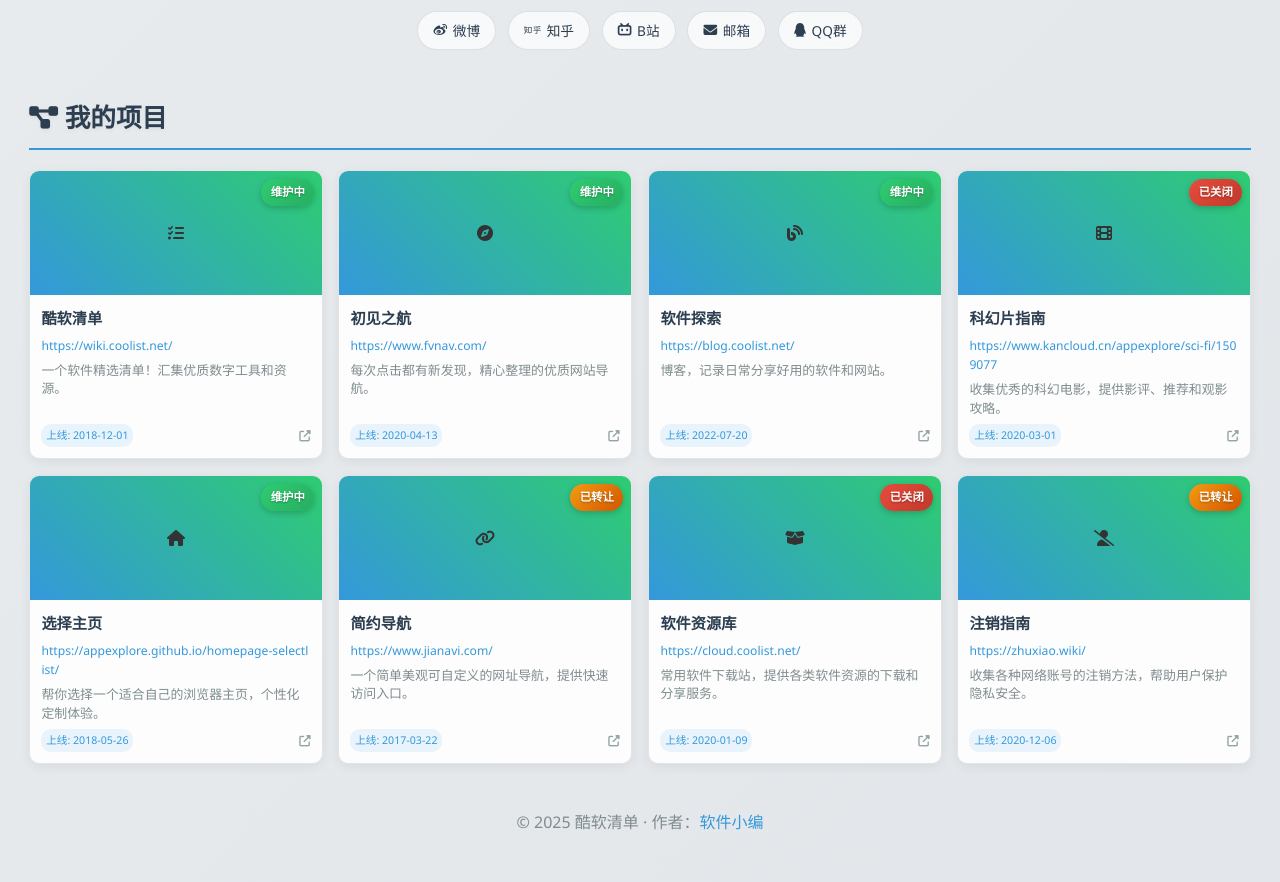
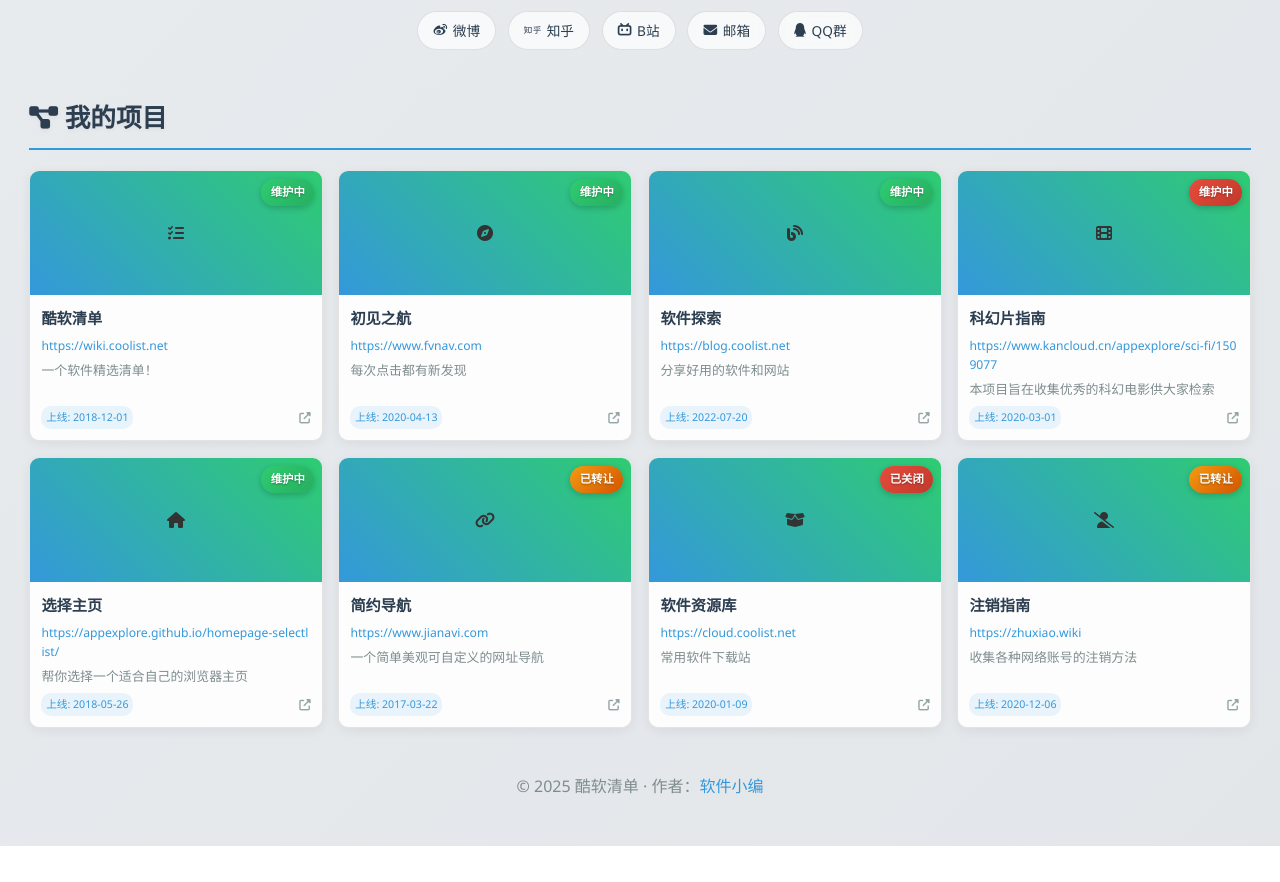
Before and after one commit to appexplore/coolist-homepage, a plain HTML site: page index.html in a window 1280 px wide. Shown: the part 160-1042 px from the top of the page. After the commit the page ends 1006 px from the top, so only its background shows below. Drawn offline with Linux system fonts and the light colour scheme.

Commit message:
Update index.html

```diff
--- a/index.html
+++ b/index.html
@@ -527,7 +527,7 @@
                     <div class="logo">
                         <!-- 修改这里：用 img 标签替换原来的 i 标签 -->
                         <!-- src 应该指向你的 favicon.ico 文件的实际路径 -->
-                        <img src="/favicon.ico" alt="Logo" class="logo-favicon">
+                        <img src="https://www.coolist.net/favicon.ico" alt="Logo" class="logo-favicon">
                     </div>
                 </div>
                 <h1>酷软清单</h1>
@@ -561,11 +561,11 @@
                 <div class="project-screenshot">
                     <i class="fas fa-list-check"></i>
                 </div>
-                <div class="project-status status-active">维护中</div> <!-- 改为 维护中 -->
+                <div class="project-status status-active">维护中</div>
                 <div class="project-content">
                     <h3 class="project-title">酷软清单</h3>
-                    <a href="https://wiki.coolist.net/" target="_blank" class="project-url">https://wiki.coolist.net/</a>
-                    <p class="project-description">一个软件精选清单！汇集优质数字工具和资源。</p>
+                    <a href="https://wiki.coolist.net/" target="_blank" class="project-url">https://wiki.coolist.net</a>
+                    <p class="project-description">一个软件精选清单！</p>
                     <div class="project-meta">
                         <span class="launch-date">上线: 2018-12-01</span>
                         <i class="fas fa-external-link-alt"></i>
@@ -578,11 +578,11 @@
                 <div class="project-screenshot">
                     <i class="fas fa-compass"></i>
                 </div>
-                <div class="project-status status-active">维护中</div> <!-- 改为 维护中 -->
+                <div class="project-status status-active">维护中</div>
                 <div class="project-content">
                     <h3 class="project-title">初见之航</h3>
-                    <a href="https://www.fvnav.com/" target="_blank" class="project-url">https://www.fvnav.com/</a>
-                    <p class="project-description">每次点击都有新发现，精心整理的优质网站导航。</p>
+                    <a href="https://www.fvnav.com/" target="_blank" class="project-url">https://www.fvnav.com</a>
+                    <p class="project-description">每次点击都有新发现</p>
                     <div class="project-meta">
                         <span class="launch-date">上线: 2020-04-13</span>
                         <i class="fas fa-external-link-alt"></i>
@@ -595,11 +595,11 @@
                 <div class="project-screenshot">
                     <i class="fas fa-blog"></i>
                 </div>
-                <div class="project-status status-active">维护中</div> <!-- 改为 维护中 -->
+                <div class="project-status status-active">维护中</div>
                 <div class="project-content">
                     <h3 class="project-title">软件探索</h3>
-                    <a href="https://blog.coolist.net/" target="_blank" class="project-url">https://blog.coolist.net/</a>
-                    <p class="project-description">博客，记录日常分享好用的软件和网站。</p>
+                    <a href="https://blog.coolist.net/" target="_blank" class="project-url">https://blog.coolist.net</a>
+                    <p class="project-description">分享好用的软件和网站</p>
                     <div class="project-meta">
                         <span class="launch-date">上线: 2022-07-20</span>
                         <i class="fas fa-external-link-alt"></i>
@@ -612,11 +612,11 @@
                 <div class="project-screenshot">
                     <i class="fas fa-film"></i>
                 </div>
-                <div class="project-status status-closed">已关闭</div> <!-- 原本就是 关闭/已关闭 -->
+                <div class="project-status status-closed">维护中</div>
                 <div class="project-content">
                     <h3 class="project-title">科幻片指南</h3>
                     <a href="https://www.kancloud.cn/appexplore/sci-fi/1509077" target="_blank" class="project-url">https://www.kancloud.cn/appexplore/sci-fi/1509077</a>
-                    <p class="project-description">收集优秀的科幻电影，提供影评、推荐和观影攻略。</p>
+                    <p class="project-description">本项目旨在收集优秀的科幻电影供大家检索</p>
                     <div class="project-meta">
                         <span class="launch-date">上线: 2020-03-01</span>
                         <i class="fas fa-external-link-alt"></i>
@@ -629,11 +629,11 @@
                 <div class="project-screenshot">
                     <i class="fas fa-house"></i>
                 </div>
-                <div class="project-status status-active">维护中</div> <!-- 改为 维护中 -->
+                <div class="project-status status-active">维护中</div>
                 <div class="project-content">
                     <h3 class="project-title">选择主页</h3>
                     <a href="https://appexplore.github.io/homepage-selectlist/" target="_blank" class="project-url">https://appexplore.github.io/homepage-selectlist/</a>
-                    <p class="project-description">帮你选择一个适合自己的浏览器主页，个性化定制体验。</p>
+                    <p class="project-description">帮你选择一个适合自己的浏览器主页</p>
                     <div class="project-meta">
                         <span class="launch-date">上线: 2018-05-26</span>
                         <i class="fas fa-external-link-alt"></i>
@@ -646,11 +646,11 @@
                 <div class="project-screenshot">
                     <i class="fas fa-link"></i>
                 </div>
-                <div class="project-status status-transferred">已转让</div> <!-- 改为 已转让 -->
+                <div class="project-status status-transferred">已转让</div>
                 <div class="project-content">
                     <h3 class="project-title">简约导航</h3>
-                    <a href="https://www.jianavi.com/" target="_blank" class="project-url">https://www.jianavi.com/</a>
-                    <p class="project-description">一个简单美观可自定义的网址导航，提供快速访问入口。</p>
+                    <a href="https://www.jianavi.com/" target="_blank" class="project-url">https://www.jianavi.com</a>
+                    <p class="project-description">一个简单美观可自定义的网址导航</p>
                     <div class="project-meta">
                         <span class="launch-date">上线: 2017-03-22</span>
                         <i class="fas fa-external-link-alt"></i>
@@ -663,11 +663,11 @@
                 <div class="project-screenshot">
                     <i class="fas fa-box-open"></i>
                 </div>
-                <div class="project-status status-closed">已关闭</div> <!-- 原本就是 关闭/已关闭 -->
+                <div class="project-status status-closed">已关闭</div>
                 <div class="project-content">
                     <h3 class="project-title">软件资源库</h3>
-                    <a href="https://cloud.coolist.net/" target="_blank" class="project-url">https://cloud.coolist.net/</a>
-                    <p class="project-description">常用软件下载站，提供各类软件资源的下载和分享服务。</p>
+                    <a href="https://cloud.coolist.net/" target="_blank" class="project-url">https://cloud.coolist.net</a>
+                    <p class="project-description">常用软件下载站</p>
                     <div class="project-meta">
                         <span class="launch-date">上线: 2020-01-09</span>
                         <i class="fas fa-external-link-alt"></i>
@@ -680,11 +680,11 @@
                 <div class="project-screenshot">
                     <i class="fas fa-user-slash"></i>
                 </div>
-                <div class="project-status status-transferred">已转让</div> <!-- 改为 已转让 -->
+                <div class="project-status status-transferred">已转让</div>
                 <div class="project-content">
                     <h3 class="project-title">注销指南</h3>
-                    <a href="https://zhuxiao.wiki/" target="_blank" class="project-url">https://zhuxiao.wiki/</a>
-                    <p class="project-description">收集各种网络账号的注销方法，帮助用户保护隐私安全。</p>
+                    <a href="https://zhuxiao.wiki/" target="_blank" class="project-url">https://zhuxiao.wiki</a>
+                    <p class="project-description">收集各种网络账号的注销方法</p>
                     <div class="project-meta">
                         <span class="launch-date">上线: 2020-12-06</span>
                         <i class="fas fa-external-link-alt"></i>
```
